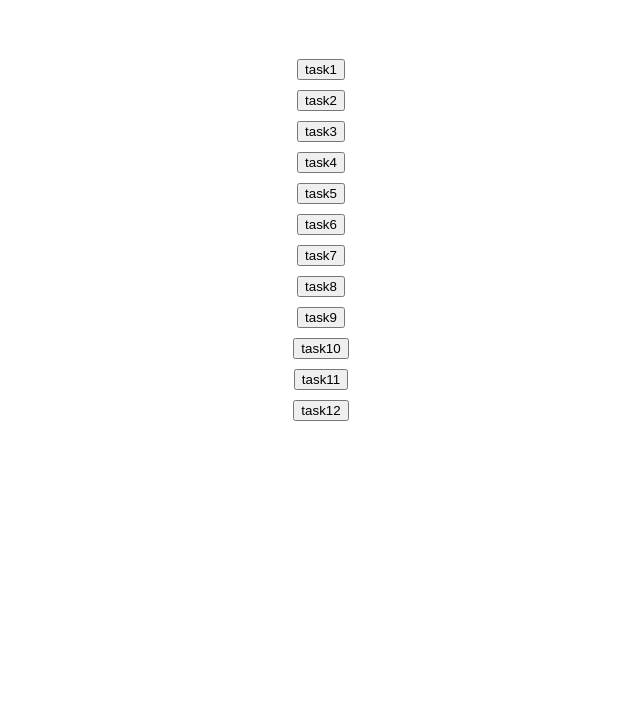
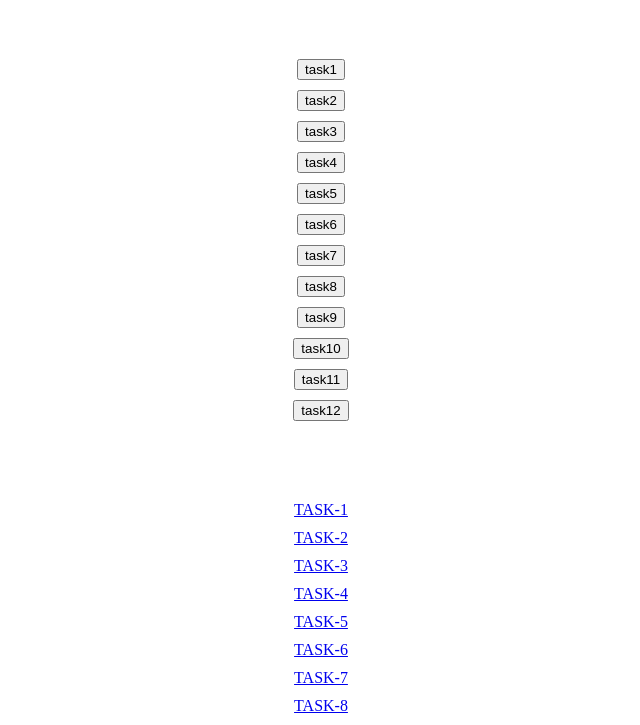
Before and after one commit to RavitejaChowdhary/merstacktasks, a plain HTML site: page index.html in a window 1280 px wide. Shown: the part 79-804 px from the top of the page, without its empty margins (319-959 px from the left). Drawn offline with Linux system fonts and the light colour scheme.

Commit message:
Update index.html

```diff
--- a/index.html
+++ b/index.html
@@ -18,7 +18,7 @@
 <body>
     <center>
         <h1>CSS TASKS</h1>
-       <div>
+       <div >
             <a href="css-t1.html"><button>task1</button></a>
             <a href="css-t2.html"><button>task2</button></a>
             <a href="css-t3.html"><button>task3</button></a>
@@ -32,6 +32,17 @@
             <a href="css-t11.html"><button>task11</button></a>
             <a href="css-t12.html"><button>task12</button></a>
        </div>
+       <div>
+           <a href="./TASK-BOOTSTRAP/TASK-1/1.html">TASK-1</a>
+    <a href="./TASK-BOOTSTRAP/TASK-2/2.html">TASK-2</a>
+    <a href="./TASK-BOOTSTRAP/TASK-3/3.html">TASK-3</a>
+    <a href="./TASK-BOOTSTRAP/TASK-4/4.html">TASK-4</a>
+    <a href="./TASK-BOOTSTRAP/TASK-5/5.html">TASK-5</a>
+    <a href="./TASK-BOOTSTRAP/TASK-6/6.html">TASK-6</a>
+    <a href="./TASK-BOOTSTRAP/TASK-7/7.html">TASK-7</a>
+    <a href="./TASK-BOOTSTRAP/TASK-8/8.html">TASK-8</a>
+        </div>
+
     </center>
 </body>
 </html>
```
